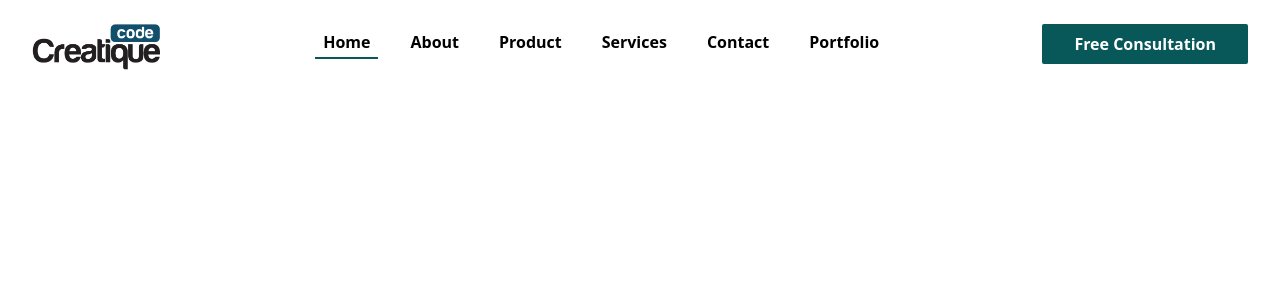
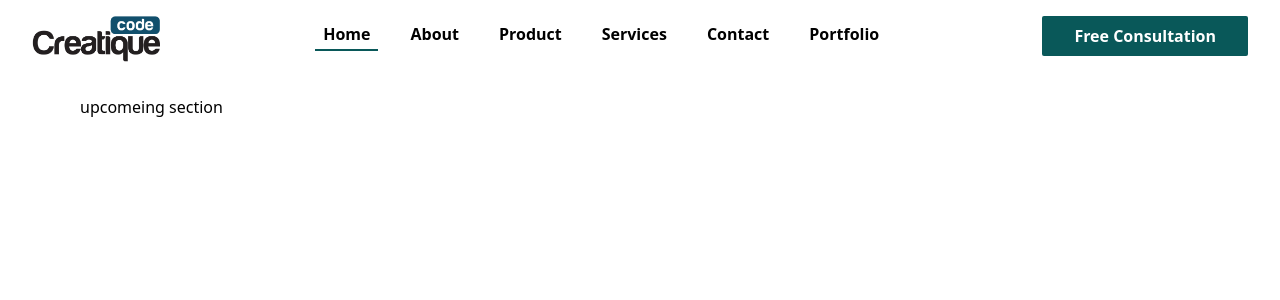
Before and after one commit to ahsanTonmoy/creatiqueCode, a Next.js app: page / in a window 1280 px wide. Shown: the top 300 px of the page. Built offline with nearby package versions, Linux system fonts and the light colour scheme.

Commit message:
add sticky header

```diff
--- a/src/app/page.js
+++ b/src/app/page.js
@@ -3,7 +3,9 @@ import React from 'react';
 const page = () => {
   return (
     <div>
-      <div className=''></div>
+      <div className='container h-[3000px]'>
+        upcomeing section
+      </div>
     </div>
   );
 };
--- a/src/components/uiComponent/header/Header.jsx
+++ b/src/components/uiComponent/header/Header.jsx
@@ -1,5 +1,5 @@
 'use client'
-import React, { useState } from 'react';
+import React, { useEffect, useState } from 'react';
 import brand from '@/assects/image/brand/logo.png'
 import Image from 'next/image';
 import Menu from './../menuUI/Menu';
@@ -8,9 +8,25 @@ import { AiOutlineBars } from "react-icons/ai";
 import { IoClose } from "react-icons/io5";
 const Header = () => {
     const [open, setOpen] = useState(false)
+    const [header, setHeader] = useState(false)
+
+    const scrollHeader = () =>{
+        if(window.scrollY >= 20){
+            setHeader(true)
+        }else{
+            setHeader(false)
+        }
+    }
+
+    useEffect(()=>{
+        window.addEventListener('scroll', scrollHeader)
+        return () =>{
+            window.addEventListener('scroll', scrollHeader)
+        }
+    },[])
     return (
         <div>
-            <header className=" py-6 px-8">
+            <header className={header? ' fixed w-full shadow-xl px-8 py-4':'px-8 py-4'}>
                 <div className="inner-content flex justify-between gap-4">
                     {/* brand */}
                     <div className="brand w-32">
```
